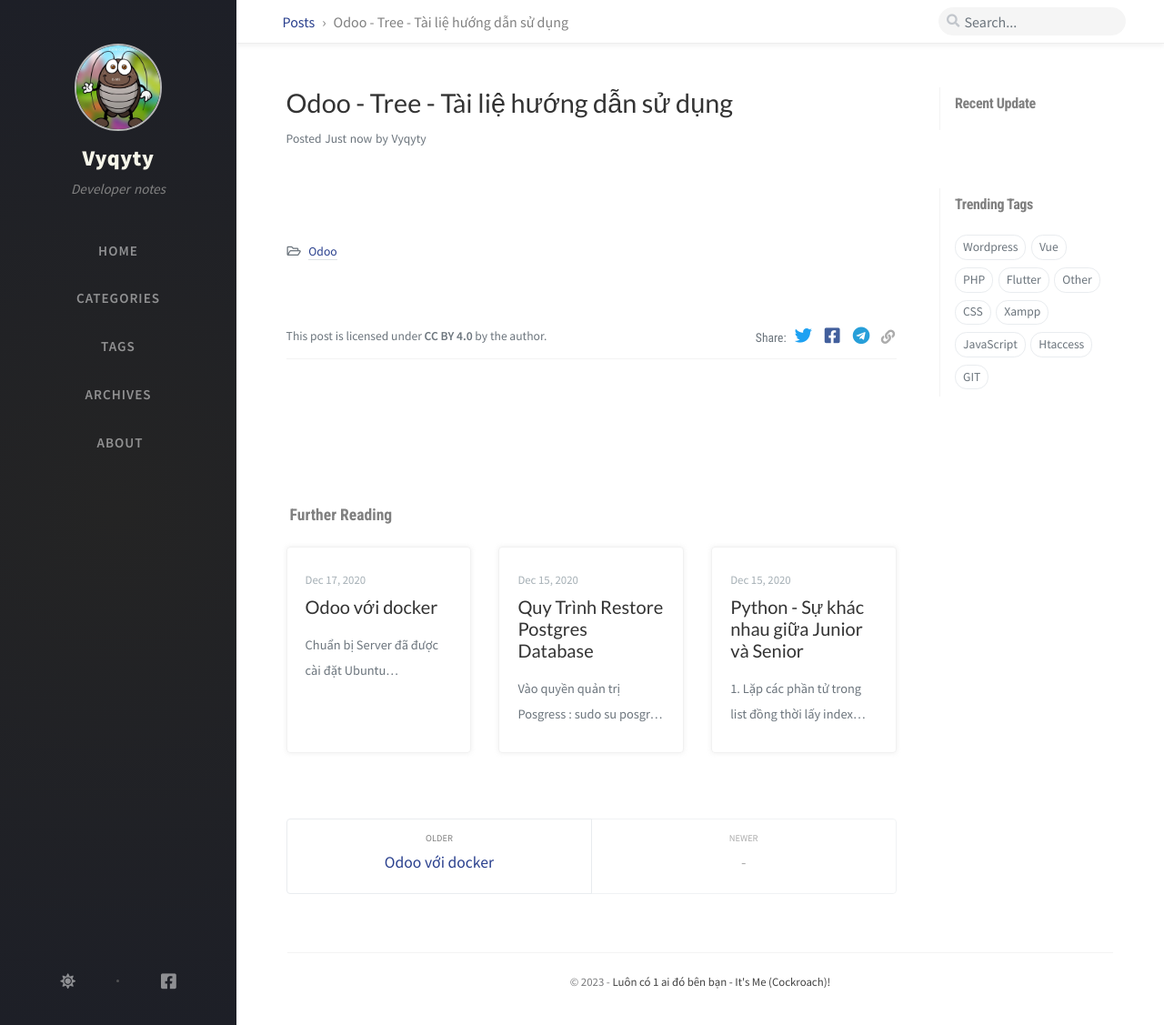
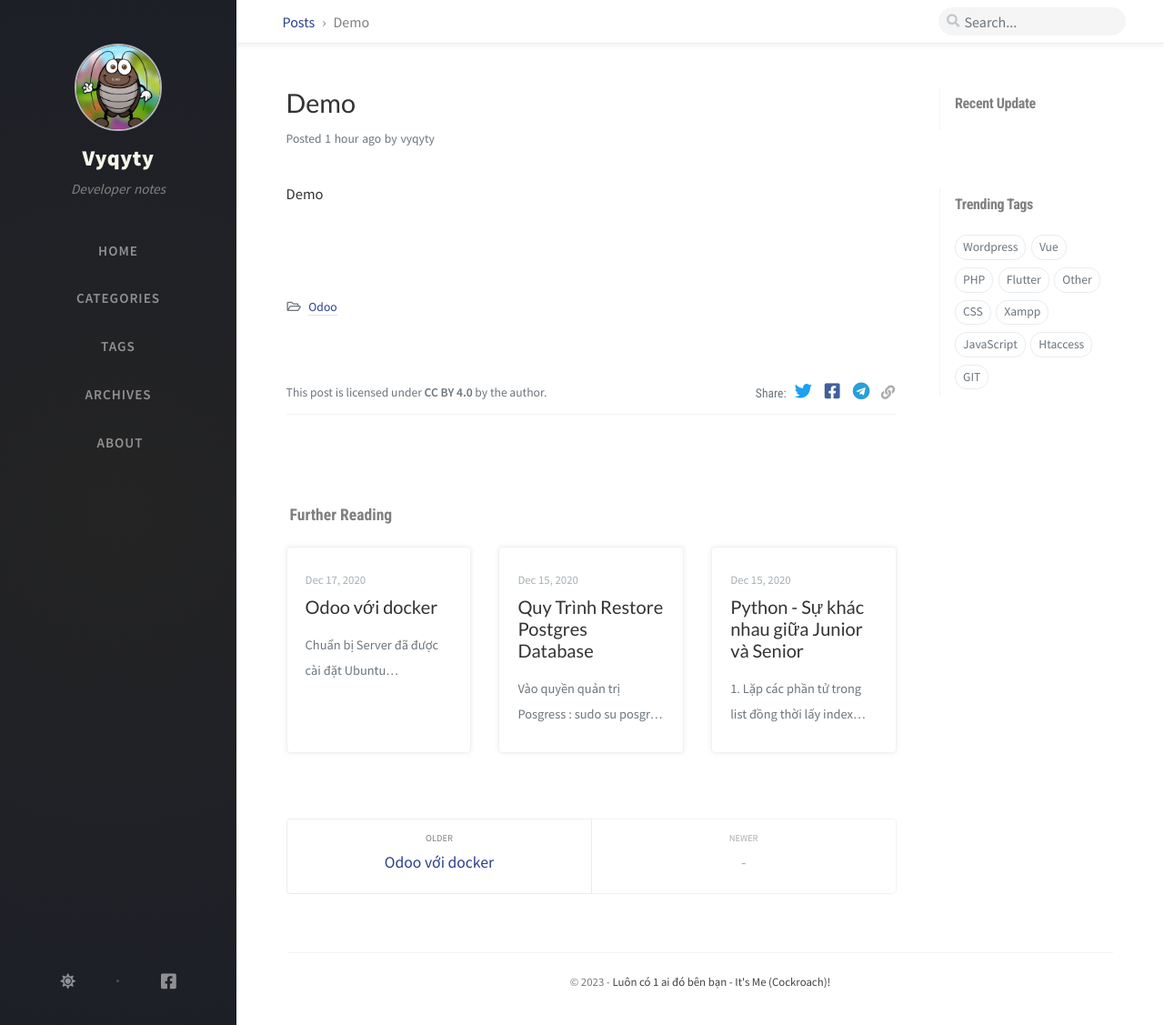
Before and after one commit to vyqyty/vyqyty.github.io, a Jekyll site: the page built from _posts/2023-04-08-odoo-note-tree.md, in a window 1280 px wide and 1127 px high. Shown: the whole window at 91% size. Built offline with Jekyll 4.4.1, drawn with Linux system fonts in a browser that asks for light colours; nearby versions of some CDN libraries; comment, search, counter and statistics services are not loaded.

Commit message:
Update 2023-04-08-odoo-note-tree.md

```diff
--- a/_posts/2023-04-08-odoo-note-tree.md
+++ b/_posts/2023-04-08-odoo-note-tree.md
@@ -1,14 +1,9 @@
 ---
-id: 1000
-title: Odoo - Tree - Tài liệ hướng dẫn sử dụng
-date: 2023-04-08 T14:17:04+07:00
-author: Vyqyty
-excerpt: Lưu ý ...
-layout: post
-wpb_post_views_count:
-  - "1"
-post_views_count:
-  - "1000"
+title: Demo
+date: 2023-04-08 11:33:00 +0800
 categories: [Odoo]
 tags: []
+math: true
 ---
+
+Demo
```
